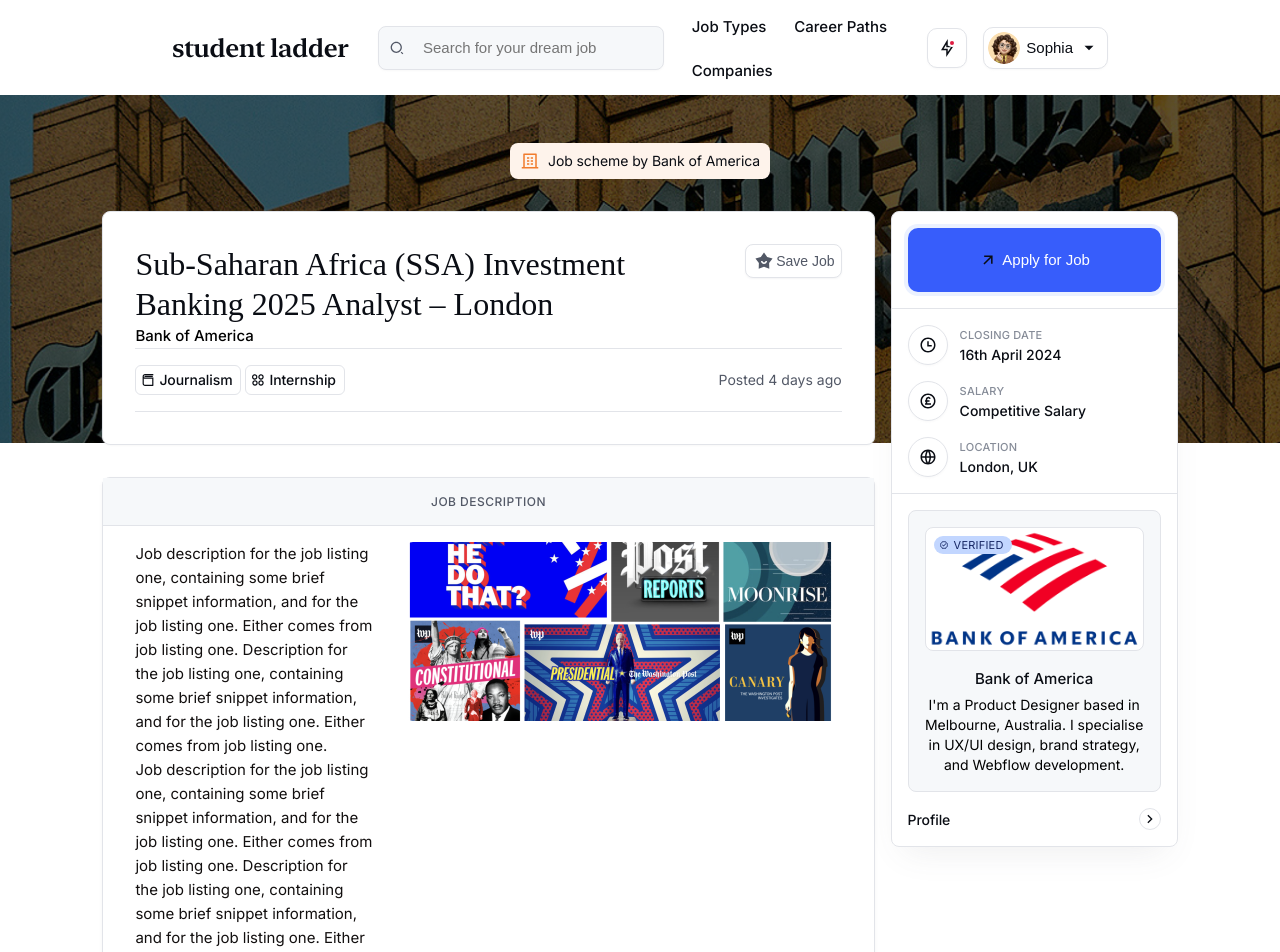
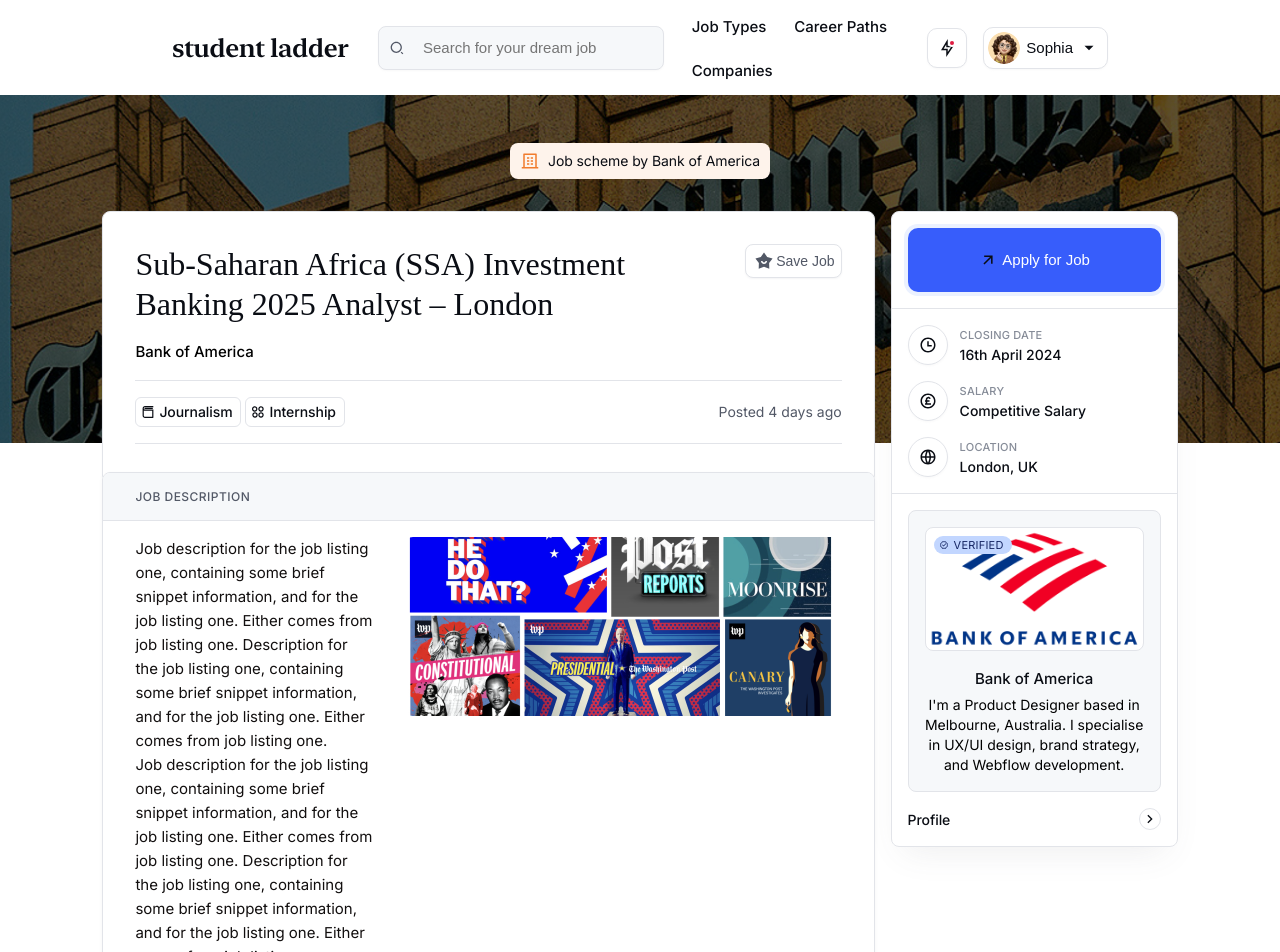
Before and after one commit to AJDPRES/Student-Ladder, a Next.js app: page /job-listing in a window 1280 px wide. Shown: the top 952 px of the page. Built offline with nearby package versions, Linux system fonts and the light colour scheme.

Commit message:
“job-1”

```diff
--- a/src/app/(public)/job-listing/page.tsx
+++ b/src/app/(public)/job-listing/page.tsx
@@ -184,6 +184,7 @@
                 </div>
               </article>
 
+              <div className="job-details-wrapper">
                 <article className="job-details" aria-label="Method & details">
                   <section className="job-details__section">
                     <div className="job-details__divider">JOB DESCRIPTION</div>
@@ -235,6 +236,7 @@
                     </div>
                   </section>
                 </article>
+              </div>
 
               <section className="job-related" aria-labelledby="job-related-heading">
                 <div className="job-related__frame">
--- a/src/styles/job-pages.css
+++ b/src/styles/job-pages.css
@@ -1436,9 +1436,14 @@
 .job-overview {
   background: #ffffff;
   border: 1px solid #e2e4e9;
-  border-radius: 8px;
+  border-radius: 8px 8px 0 0;
   padding: 32px;
   box-shadow: 0px 1px 2px rgba(228, 229, 231, 0.24);
+  display: flex;
+  flex-direction: column;
+  gap: 16px;
+}
+.job-overview__body {
   display: flex;
   flex-direction: column;
   gap: 16px;
@@ -1498,7 +1503,6 @@
   column-gap: 16px;
   row-gap: 12px;
   flex-wrap: wrap;
-  width: 100%;
 }
 .job-overview__tags {
   display: flex;
@@ -1535,6 +1539,12 @@
   flex-direction: column;
   gap: 32px;
   padding-bottom: 32px;
+  overflow: hidden;
+}
+.job-details-wrapper {
+  position: relative;
+  z-index: 2;
+  margin-top: -37px;
 }
 .job-details__section {
   display: flex;
@@ -1543,7 +1553,7 @@
 }
 .job-details__divider {
   display: flex;
-  justify-content: center;
+  justify-content: flex-start;
   align-items: center;
   padding: 16px 32px;
   font-size: 12px;
```
Lines whose indentation alone changed are shown as unchanged.
